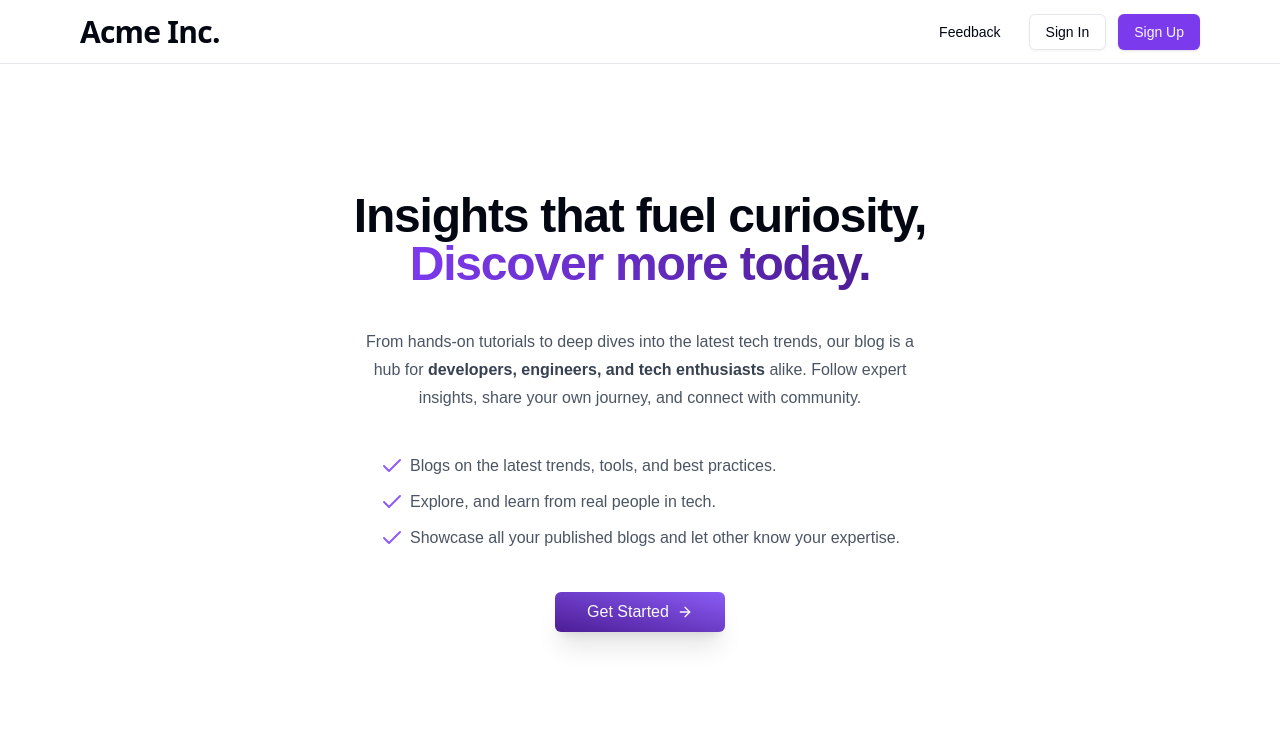
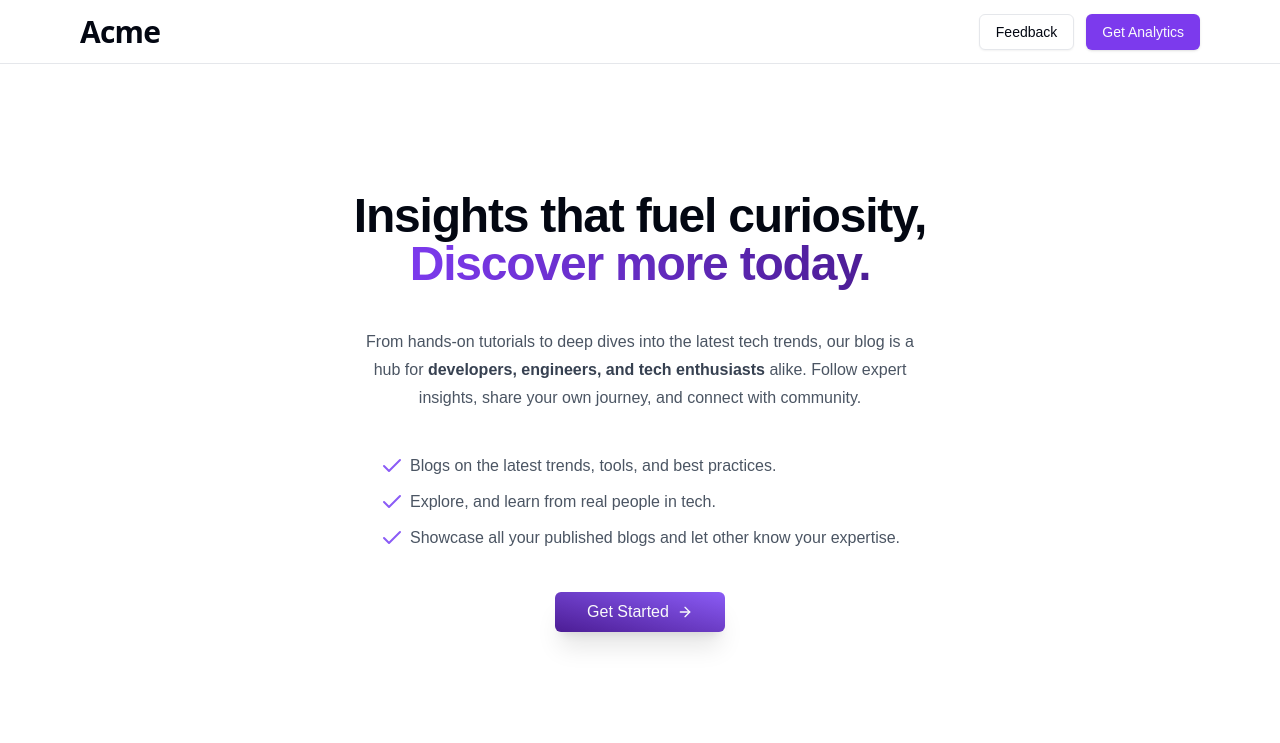
Before and after one commit to arpitv970/voicexp, a Next.js app: page / in a window 1280 px wide. Shown: the top 743 px of the page. Built offline with nearby package versions, Linux system fonts and the light colour scheme.

Commit message:
updated landing page

```diff
--- a/app/(landing)/_components/navbar.tsx
+++ b/app/(landing)/_components/navbar.tsx
@@ -14,9 +14,10 @@ export const Navbar = () => {
 
         {/* Navigation */}
         <div className="flex gap-3">
-          <Button variant={"ghost"}>Feedback</Button>
-          <Button variant={"outline"}>Sign In</Button>
-          <Button variant={"default"}>Sign Up</Button>
+          <Button variant={"outline"}>Feedback</Button>
+          <Button asChild variant={"default"}>
+            <Link href={"/dashboard"}>Get Analytics</Link>
+          </Button>
         </div>
       </MaxWidthWrapper>
     </nav>
--- a/app/globals.css
+++ b/app/globals.css
@@ -70,4 +70,8 @@ body {
   body {
     @apply bg-background text-foreground;
   }
+
+  ::selection {
+    @apply bg-violet-800/80 text-primary-foreground;
+  }
 }
--- a/components/shared/brand-logo.tsx
+++ b/components/shared/brand-logo.tsx
@@ -7,9 +7,12 @@ interface IBrandLogo {
 export const BrandLogo: React.FC<IBrandLogo> = ({ className }) => {
   return (
     <span
-      className={cn("text-3xl font-black tracking-tight font-sans", className)}
+      className={cn(
+        "text-2xl md:text-3xl font-black tracking-tight font-sans",
+        className,
+      )}
     >
-      Acme Inc.
+      Acme
     </span>
   );
 };
```
